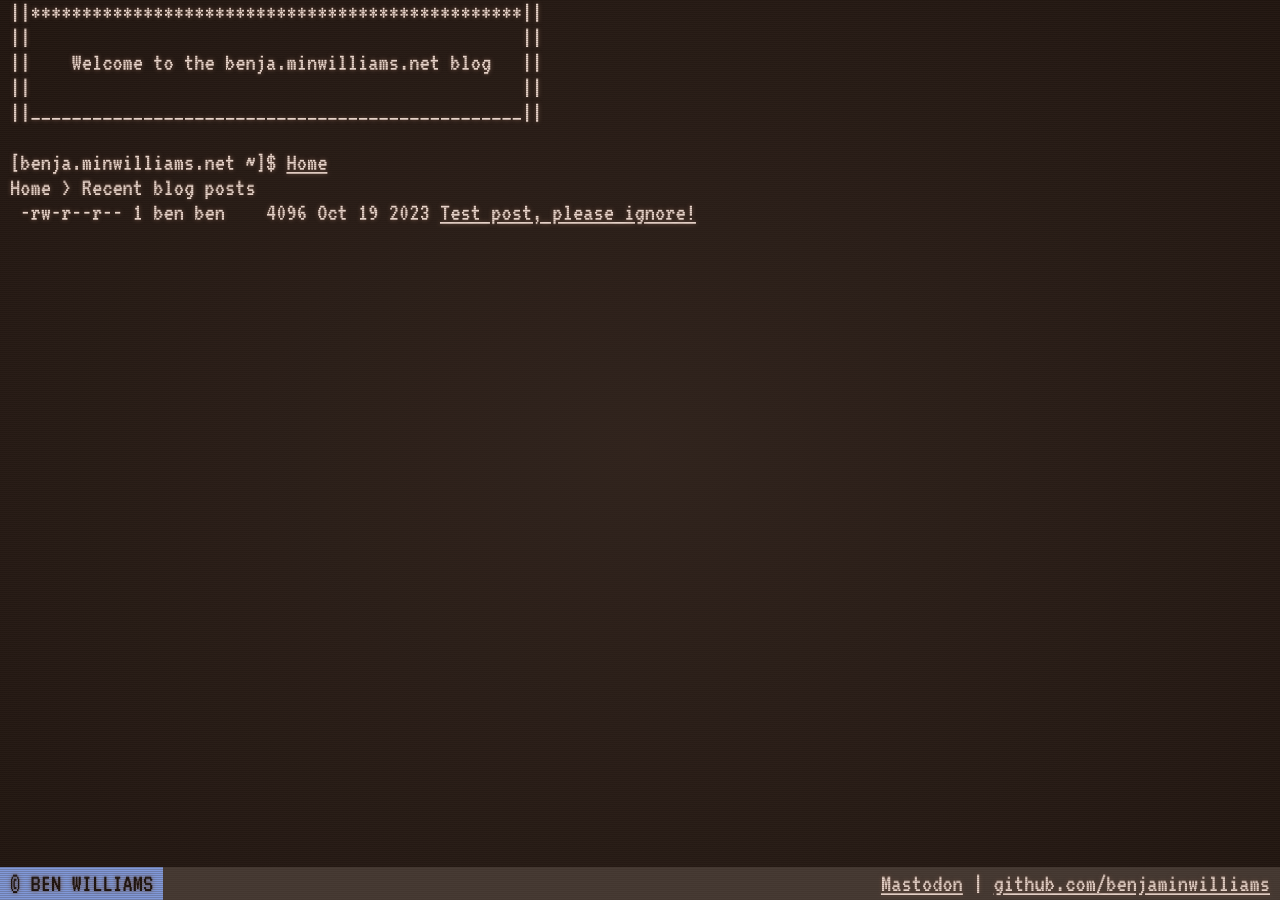
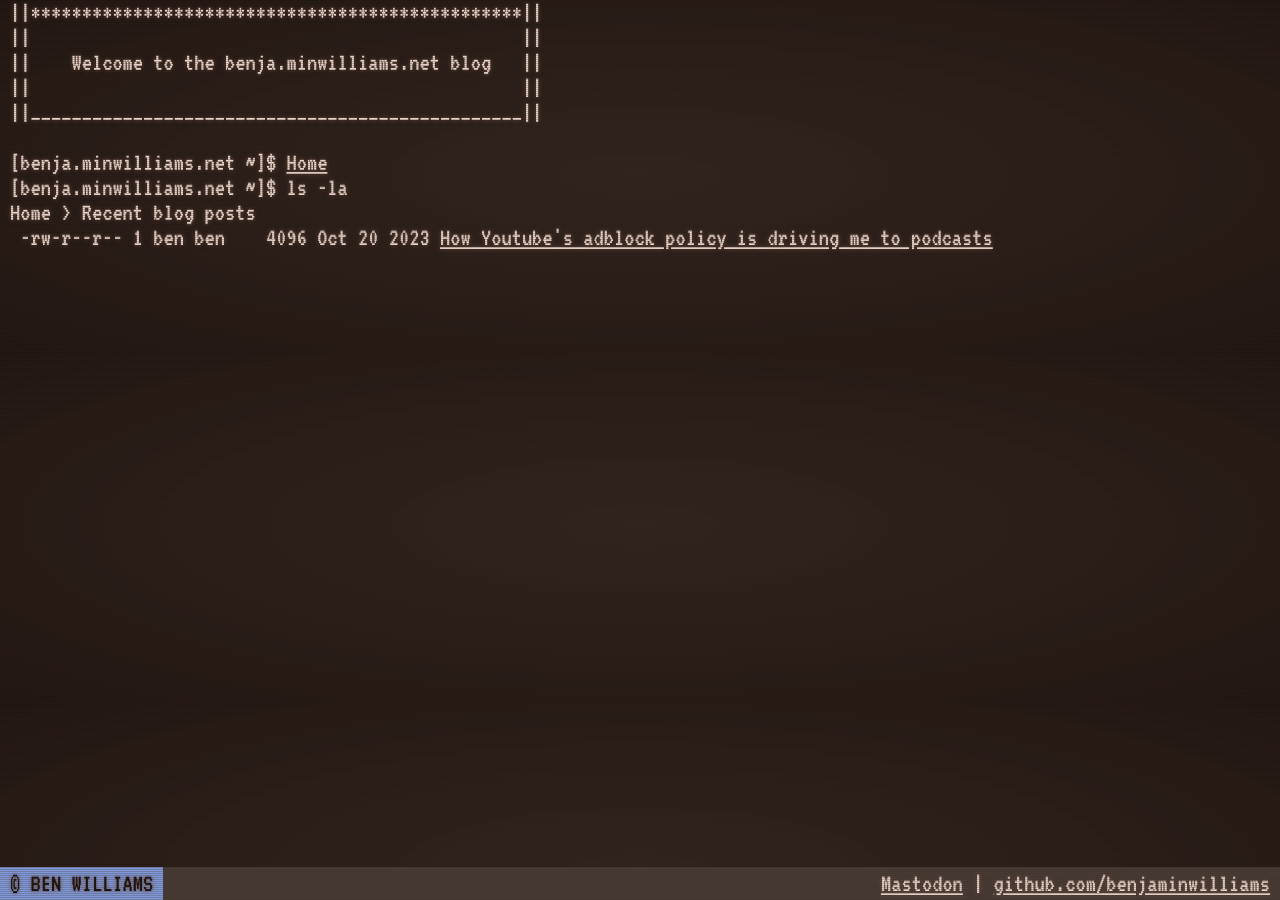
Before and after one commit to benjaminwilliams/benja-minwilliams-net, a Jekyll site: the page built from index.markdown, in a window 1280 px wide. Built offline with Jekyll 4.4.1, drawn with Linux system fonts in a browser that asks for light colours.

Commit message:
add youtube adblock post, style updates

```diff
--- a/_layouts/default.html
+++ b/_layouts/default.html
@@ -2,10 +2,12 @@
 <html lang="en">
   {% include head.html %}
   <body>
-    {% include header.html %}
-    <section>
-      {{ content }}
-    </section>
-    {% include footer.html %}
+    <div class="body-grid">
+      {% include header.html %}
+      <section>
+        {{ content }}
+      </section>
+      {% include footer.html %}
+    </div>
   </body>
 </html>
--- a/_layouts/home.html
+++ b/_layouts/home.html
@@ -5,6 +5,7 @@ layout: default
 {{ content }}
 
 <ul>
+  [benja.minwilliams.net ~]$ ls -la <br>
   Home > Recent blog posts
   {% for post in site.posts %}
   <li> <code> -rw-r--r-- 1 ben ben    4096</code> {{ post.date | date: "%b %-d %Y" }} <a href="{{ post.url | relative_url }}">{{post.title}}</a></li>
--- a/_layouts/post.html
+++ b/_layouts/post.html
@@ -3,4 +3,5 @@ layout: default
 ---
 
 <h1>[benja.minwilliams.net ~]$ cat "{{ page.title }}"</h1>
+<br>
 {{ content }}
--- a/_posts/2023-10-19-test-post-please-ignore.markdown
+++ /dev/null
@@ -1,8 +0,0 @@
----
-layout: post
-title: Test post, please ignore!
----
-
-This is a test post. It is written in Markdown.
-
-## Does this work?
--- /dev/null
+++ b/_posts/2023-10-20-how-youtubes-adblock-policy-is-driving-me-to-podcasts.markdown
@@ -0,0 +1,29 @@
+---
+layout: post
+title: How Youtube's adblock policy is driving me to podcasts
+published: true
+date: 2023-10-20
+lastmod: 2023-10-20
+---
+
+## Why I use YouTube
+
+YouTube has been the go-to platform for user generated content for a decade. It's highly performant. Pages and videos load lightning fast. The videos have amazing quality for a "free" streaming platform.
+
+**But most of all... It's the content.**
+
+YouTube has everything. YouTube has everyone. If an audio visual creator is on the internet, they are on YouTube. Because of this, all my favorite content creators are on the platform. Even the ones on other platforms like Twitch have clips re-uploaded. It's the de facto platform. It's the *only* platform for most.
+
+I have dabbled with other platforms like [Odysee](https://odysee.com). I found it to be slow, the app is not as nice. But mostly it is missing 99% of what I want to watch.
+
+## YouTube has an ad~~block~~ problem
+
+The amount, frequency and quality of ads on YouTube make it unusable. The ease of blocking ads with a browser extension mean the recent attempt to block adblockers come as a shock to users. A screen warning that you are breaking the TOS. Another screen warning that your will be blocked from viewing any videos after 3 videos. Users are not going to disable the adblocker. They are not going to pay for premium, they are going to dig in their heels. People will either continue to view YouTube ad free, or find another platform.
+
+## Podcasts?
+
+The vast majority of YouTube I consume could be audio only. My viewing history is full of talking heads, news and video essay's. It made me realise I basically use YouTube as a podcasting app.
+
+Jumping into a podcast search like [PodcastIndex.org](https://podcastindex.org), I quickly discovered that nearly everything I want is there.
+
+Over the coming weeks I will trial podcasting as an alternative and work out a easy workflow. Initially I am self hosting [Airsonic Advanced](https://github.com/airsonic-advanced/airsonic-advanced), with [DSub on Android](https://f-droid.org/packages/github.daneren2005.dsub/)
--- a/_sass/common.scss
+++ b/_sass/common.scss
@@ -3,22 +3,19 @@ $font-family: 'VT323', monospace;
 $font-size-base: 1.6rem;
 
 body {
-  margin: 0 0 0 10px;
+  margin: 0 0 100px 10px;
   background-color: $macc-background;
   color: $macc-foreground;
-  height: 100vh;
-  overflow: hidden;
   background-image: radial-gradient(
     rgba(55, 41, 34, 0.75), #1c120d 120%
   );
-  height: 100vh;
   text-shadow: 0 0 4px $macc-fg4;
   font-family: $font-family;
   font-size: $font-size-base;
 
   &:after {
    content: "";
-    position: absolute;
+    position: fixed;
     top: 0;
     left: 0;
     width: 100vw;
@@ -34,6 +31,9 @@ body {
   }
 }
 
+.body-wrapper {
+
+}
 
 h1, h2, h3, h4, h5 {
   font-size: $font-size-base;
--- a/_sass/footer.scss
+++ b/_sass/footer.scss
@@ -1,7 +1,7 @@
 @import "long-macc.scss";
 
 footer {
-  position: absolute;
+  position: fixed;
   width: 100%;
   margin: 0;
   bottom: 0;
```
